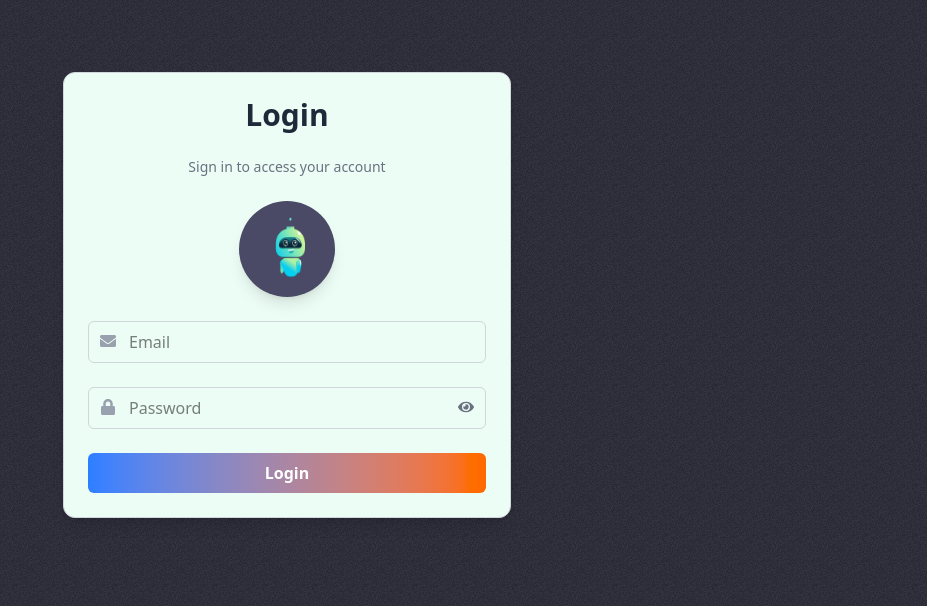
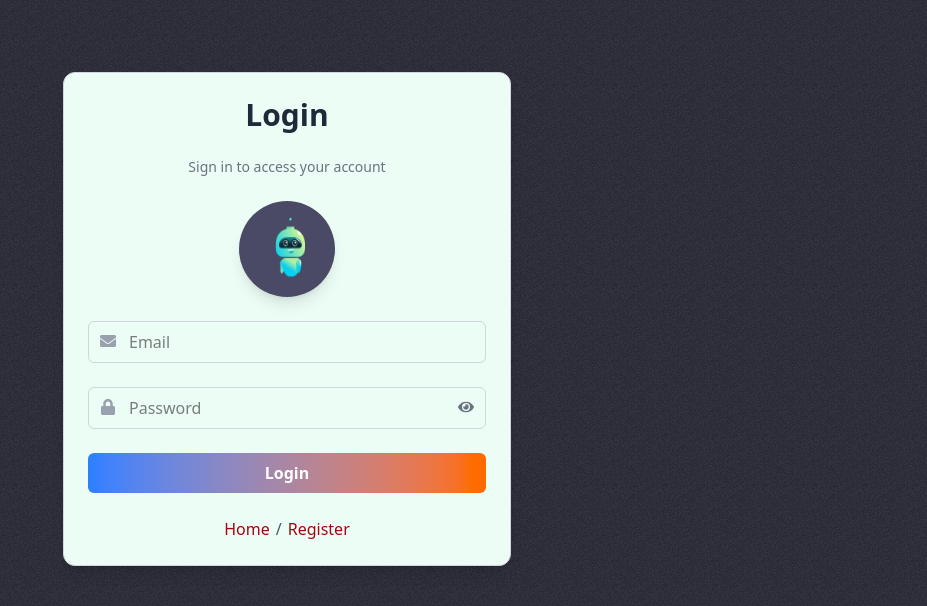
Before and after one commit to athanga22/wise, a React (Vite) app in the folder frontend/: page /login in a window 1280 px wide. Shown: the top 606 px of the page, without its empty margins (353-1280 px from the left). Built offline with nearby package versions, Linux system fonts and the light colour scheme.

Commit message:
Added redirect route in login page

```diff
--- a/frontend/src/components/Users/Login.jsx
+++ b/frontend/src/components/Users/Login.jsx
@@ -6,6 +6,7 @@ import * as Yup from "yup";
 import { useMutation } from "@tanstack/react-query";
 import { loginAPI } from "../../services/users/userServices";
 import AlertMessage from "../../Alert/AlertMessage";
+import { Link } from "react-router-dom";
 
 //Validations
 const validationSchema = Yup.object({
@@ -98,7 +99,9 @@ const LoginForm = () => {
         {/* Password visibility hidden or show */}
         <button
           type="button"
-          onClick={()=>{setShowPassword(!showPassword)}}
+          onClick={() => {
+            setShowPassword(!showPassword);
+          }}
           className="absolute top-3 right-3 text-gray-500 hover:text-gray-700"
         >
           {showPassword ? <FaEyeSlash /> : <FaEye />}
@@ -114,6 +117,22 @@ const LoginForm = () => {
       >
         Login
       </button>
+
+      <div className="flex justify-center">
+        <Link
+          to="/"
+          className="text-center hover:text-green-500 text-red-800 font-sm mr-1.5"
+        >
+          Home
+        </Link>
+        <p className="text-gray-600">/</p>
+        <Link
+          to="/register"
+          className="text-center hover:text-green-500 text-red-800 font-sm ml-1.5"
+        >
+          Register
+        </Link>
+      </div>
     </form>
   );
 };
```
